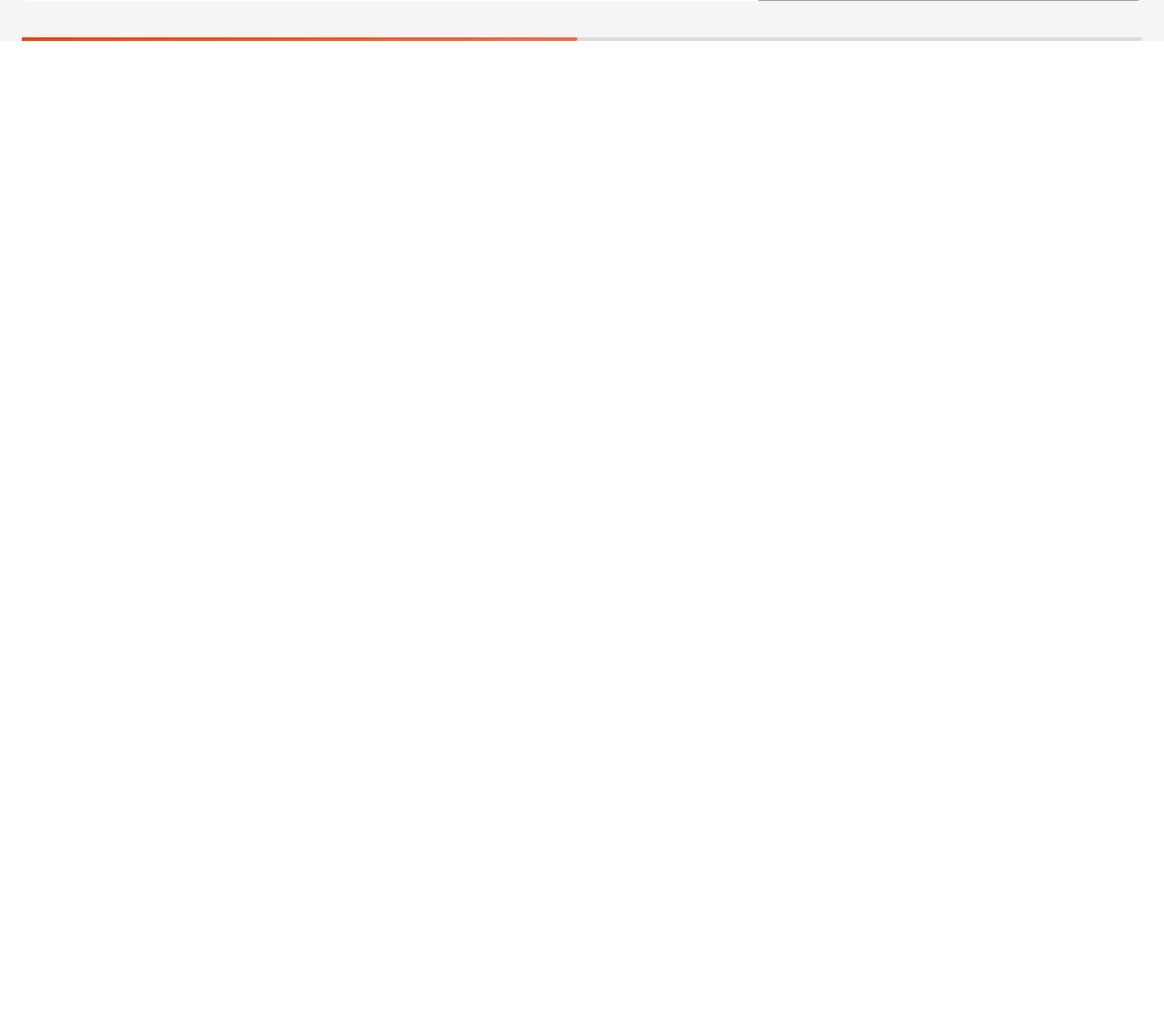
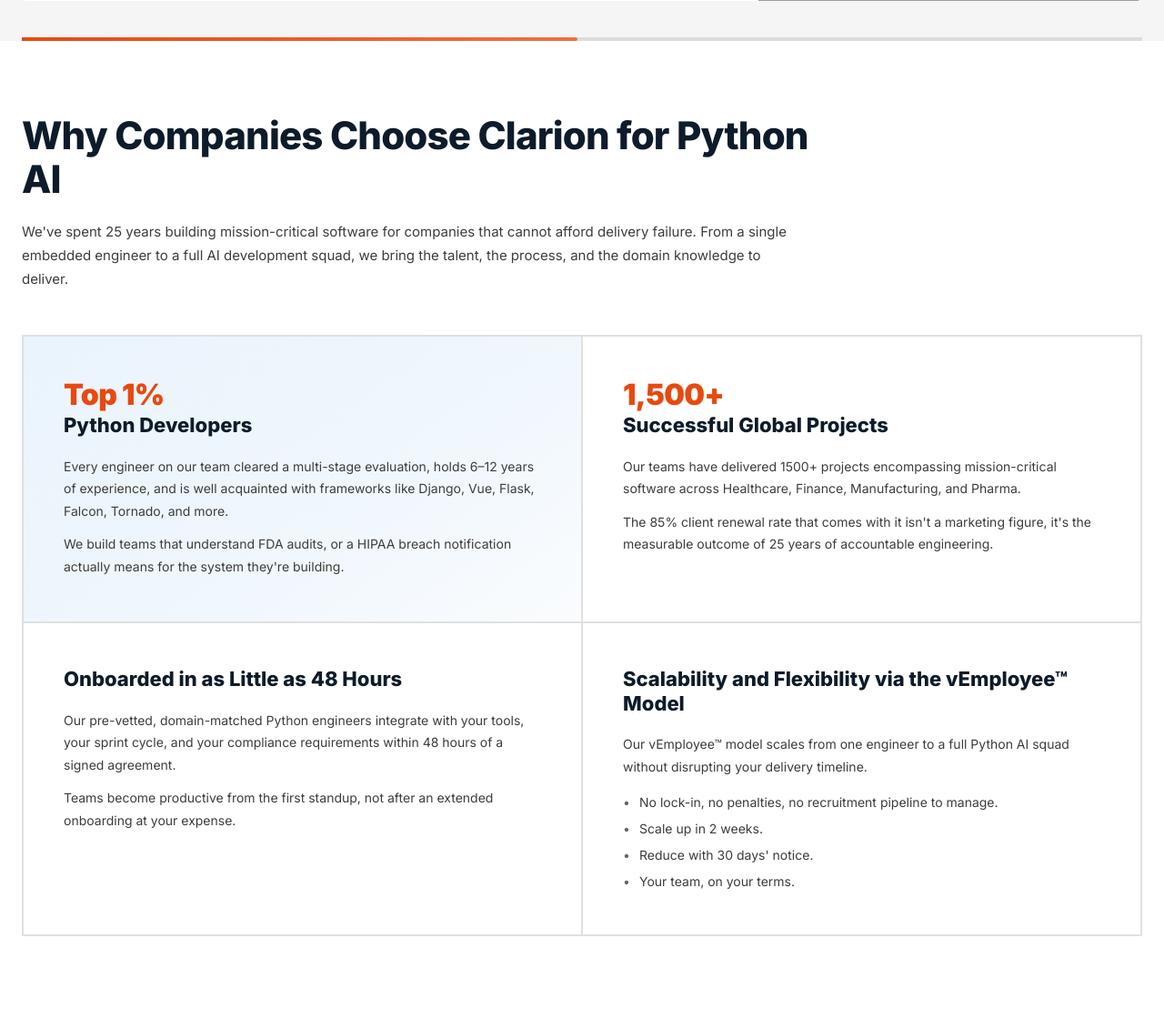
Before and after one commit to Prasad-kulkarni24/ClarionTechWP, a WordPress theme: template wp-content/themes/clariontech/index.php in a window 1280 px wide. Shown: the part 3225-4334 px from the top of the page at 91% size. Before the commit the page ends 3270 px from the top, so only its background shows below. Run offline with PHP 8.4 and a stand-in for WordPress, Linux system fonts and the light colour scheme; the site name, menu and one post (Sample post) are stand-ins, and other content is empty; some libraries are stand-ins or nearby versions; grey boxes are pictures that could not be loaded.

Commit message:
Add Why Companies Choose Clarion section (5th fold)
- New template-parts/why-clarion.php with 2x2 card grid
- Top-left card has light blue featured background
- Orange metrics, bullet list for vEmployee card
- Appended Why Clarion CSS to style.css
- Updated front-page.php and index.php

```diff
--- a/wp-content/themes/clariontech/front-page.php
+++ b/wp-content/themes/clariontech/front-page.php
@@ -15,6 +15,8 @@ get_header();
 
     <?php get_template_part( 'template-parts/case-studies' ); ?>
 
+    <?php get_template_part( 'template-parts/why-clarion' ); ?>
+
     <?php
     // More sections will be added here
     ?>
--- a/wp-content/themes/clariontech/index.php
+++ b/wp-content/themes/clariontech/index.php
@@ -15,6 +15,8 @@ get_header();
 
     <?php get_template_part( 'template-parts/case-studies' ); ?>
 
+    <?php get_template_part( 'template-parts/why-clarion' ); ?>
+
     <?php
     // Additional page sections will be added here as more designs are shared
     ?>
--- a/wp-content/themes/clariontech/style.css
+++ b/wp-content/themes/clariontech/style.css
@@ -1253,3 +1253,136 @@ input, textarea, select, button {
         flex: 0 0 calc(100vw - 48px);
     }
 }
+
+/* ============================================================
+   WHY COMPANIES CHOOSE CLARION SECTION
+   ============================================================ */
+.why-clarion-section {
+    padding: 80px 0;
+    background: var(--color-white);
+}
+
+.wc-header {
+    max-width: 900px;
+    margin-bottom: 48px;
+}
+
+.wc-heading {
+    font-size: clamp(28px, 3.5vw, 42px);
+    font-weight: 800;
+    color: var(--color-dark-navy);
+    line-height: 1.15;
+    letter-spacing: -0.02em;
+    margin-bottom: 20px;
+}
+
+.wc-description {
+    font-size: 15px;
+    color: var(--color-text-body);
+    line-height: 1.75;
+    max-width: 860px;
+}
+
+/* ── 2×2 grid ─────────────────────────────────────────── */
+.wc-grid {
+    display: grid;
+    grid-template-columns: 1fr 1fr;
+    border: 1px solid var(--color-border);
+}
+
+.wc-card {
+    border: 1px solid var(--color-border);
+    padding: 0;
+    position: relative;
+}
+
+.wc-card-inner {
+    padding: 48px 44px;
+    height: 100%;
+}
+
+/* Featured card — light blue tint */
+.wc-card--featured {
+    background: linear-gradient(145deg, #EAF4FC 0%, #F0F7FD 60%, #FAFCFE 100%);
+}
+
+/* ── Card content ─────────────────────────────────────── */
+.wc-card-metric {
+    font-size: 32px;
+    font-weight: 900;
+    color: var(--color-orange);
+    line-height: 1;
+    margin-bottom: 4px;
+    letter-spacing: -0.02em;
+}
+
+.wc-card-title {
+    font-size: 22px;
+    font-weight: 800;
+    color: var(--color-dark-navy);
+    line-height: 1.2;
+    margin-bottom: 20px;
+}
+
+.wc-card-body {
+    font-size: 14px;
+    color: var(--color-text-body);
+    line-height: 1.75;
+    margin-bottom: 12px;
+}
+
+.wc-card-body:last-child {
+    margin-bottom: 0;
+}
+
+.wc-bullet-list {
+    list-style: none;
+    margin-top: 16px;
+    display: flex;
+    flex-direction: column;
+    gap: 8px;
+}
+
+.wc-bullet-list li {
+    font-size: 14px;
+    color: var(--color-text-body);
+    line-height: 1.5;
+    padding-left: 18px;
+    position: relative;
+}
+
+.wc-bullet-list li::before {
+    content: '•';
+    position: absolute;
+    left: 0;
+    color: var(--color-text-light);
+}
+
+/* ── Responsive ───────────────────────────────────────── */
+@media (max-width: 860px) {
+    .wc-grid {
+        grid-template-columns: 1fr;
+    }
+
+    .wc-card-inner {
+        padding: 36px 28px;
+    }
+}
+
+@media (max-width: 480px) {
+    .why-clarion-section {
+        padding: 56px 0;
+    }
+
+    .wc-card-inner {
+        padding: 28px 20px;
+    }
+
+    .wc-card-title {
+        font-size: 18px;
+    }
+
+    .wc-card-metric {
+        font-size: 26px;
+    }
+}
--- /dev/null
+++ b/wp-content/themes/clariontech/template-parts/why-clarion.php
@@ -0,0 +1,80 @@
+<?php
+/**
+ * Why Companies Choose Clarion — 5th fold
+ */
+?>
+<section class="why-clarion-section" id="why-clarion" aria-labelledby="wc-heading">
+    <div class="container">
+
+        <div class="wc-header">
+            <h2 class="wc-heading" id="wc-heading">
+                Why Companies Choose <span class="text-orange">Clarion</span> for <span class="text-orange">Python AI</span>
+            </h2>
+            <p class="wc-description">
+                We've spent 25 years building mission-critical software for companies that cannot afford delivery failure. From a single embedded engineer to a full AI development squad, we bring the talent, the process, and the domain knowledge to deliver.
+            </p>
+        </div>
+
+        <div class="wc-grid">
+
+            <!-- Card 1: Top 1% — highlighted background -->
+            <div class="wc-card wc-card--featured">
+                <div class="wc-card-inner">
+                    <p class="wc-card-metric">Top 1%</p>
+                    <h3 class="wc-card-title">Python Developers</h3>
+                    <p class="wc-card-body">
+                        Every engineer on our team cleared a multi-stage evaluation, holds 6–12 years of experience, and is well acquainted with frameworks like Django, Vue, Flask, Falcon, Tornado, and more.
+                    </p>
+                    <p class="wc-card-body">
+                        We build teams that understand FDA audits, or a HIPAA breach notification actually means for the system they're building.
+                    </p>
+                </div>
+            </div>
+
+            <!-- Card 2: 1,500+ Projects -->
+            <div class="wc-card">
+                <div class="wc-card-inner">
+                    <p class="wc-card-metric">1,500+</p>
+                    <h3 class="wc-card-title">Successful Global Projects</h3>
+                    <p class="wc-card-body">
+                        Our teams have delivered 1500+ projects encompassing mission-critical software across Healthcare, Finance, Manufacturing, and Pharma.
+                    </p>
+                    <p class="wc-card-body">
+                        The 85% client renewal rate that comes with it isn't a marketing figure, it's the measurable outcome of 25 years of accountable engineering.
+                    </p>
+                </div>
+            </div>
+
+            <!-- Card 3: 48 Hours -->
+            <div class="wc-card">
+                <div class="wc-card-inner">
+                    <h3 class="wc-card-title">Onboarded in as Little as <span class="text-orange">48 Hours</span></h3>
+                    <p class="wc-card-body">
+                        Our pre-vetted, domain-matched Python engineers integrate with your tools, your sprint cycle, and your compliance requirements within 48 hours of a signed agreement.
+                    </p>
+                    <p class="wc-card-body">
+                        Teams become productive from the first standup, not after an extended onboarding at your expense.
+                    </p>
+                </div>
+            </div>
+
+            <!-- Card 4: vEmployee -->
+            <div class="wc-card">
+                <div class="wc-card-inner">
+                    <h3 class="wc-card-title"><span class="text-orange">Scalability and Flexibility</span> via the vEmployee&#8482; Model</h3>
+                    <p class="wc-card-body">
+                        Our vEmployee&#8482; model scales from one engineer to a full Python AI squad without disrupting your delivery timeline.
+                    </p>
+                    <ul class="wc-bullet-list">
+                        <li>No lock-in, no penalties, no recruitment pipeline to manage.</li>
+                        <li>Scale up in 2 weeks.</li>
+                        <li>Reduce with 30 days' notice.</li>
+                        <li>Your team, on your terms.</li>
+                    </ul>
+                </div>
+            </div>
+
+        </div><!-- /.wc-grid -->
+
+    </div><!-- /.container -->
+</section>
```
